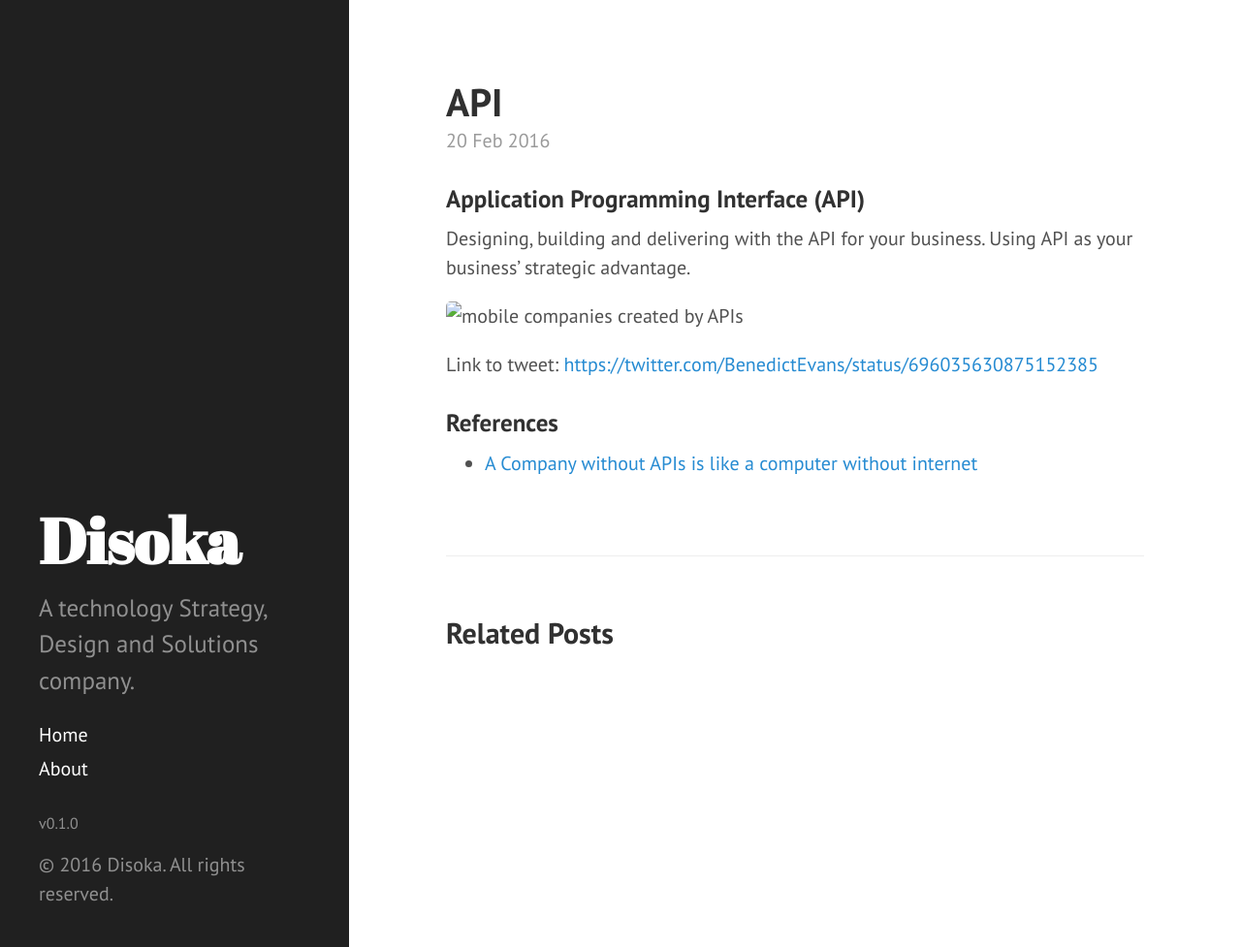
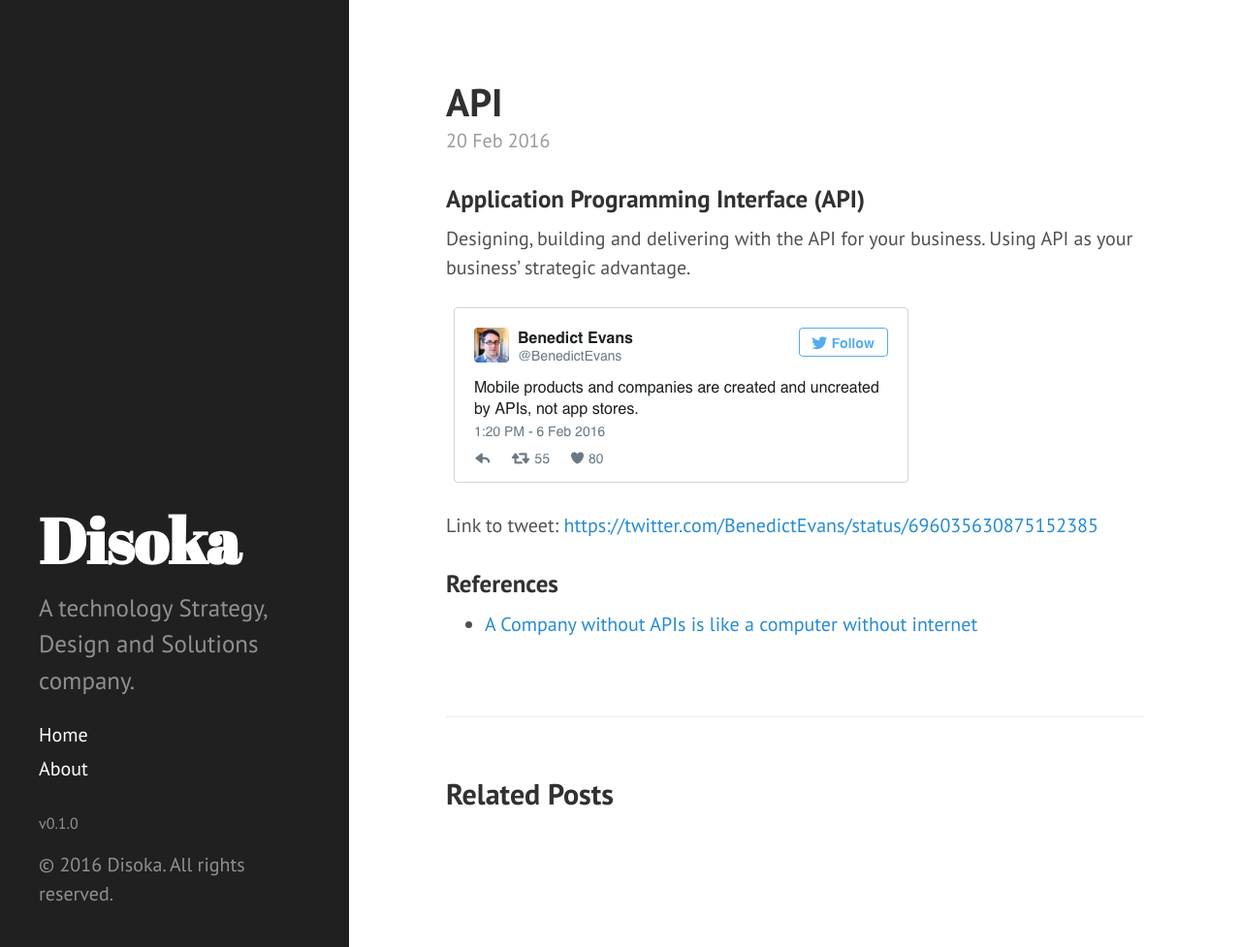
Before and after one commit to disoka/disoka.github.io, a Jekyll site: the page built from _posts/2016-02-20-api.md, in a window 1280 px wide and 977 px high. Shown: the whole window at 97% size. Built offline with Jekyll 4.4.1, drawn with Linux system fonts in a browser that asks for light colours; Markdown is read by kramdown in place of the engine named in the settings.

Commit message:
tweet img fixed

```diff
--- a/_posts/2016-02-20-api.md
+++ b/_posts/2016-02-20-api.md
@@ -9,7 +9,7 @@
 your business' strategic advantage.
 
 
-![mobile companies created by APIs](benedictevans-tweet-06feb2016.png)
+![mobile companies created by APIs](/assets/img/benedictevans-tweet-06feb2016.png)
 
 Link to tweet: <https://twitter.com/BenedictEvans/status/696035630875152385>
 
```
Also changed, not shown: _posts/benedictevans-tweet-06feb2016.png (renamed from _posts/benedictevans-tweet-6feb2016.png), assets/img/benedictevans-tweet-06feb2016.png (added), 8 other files.
